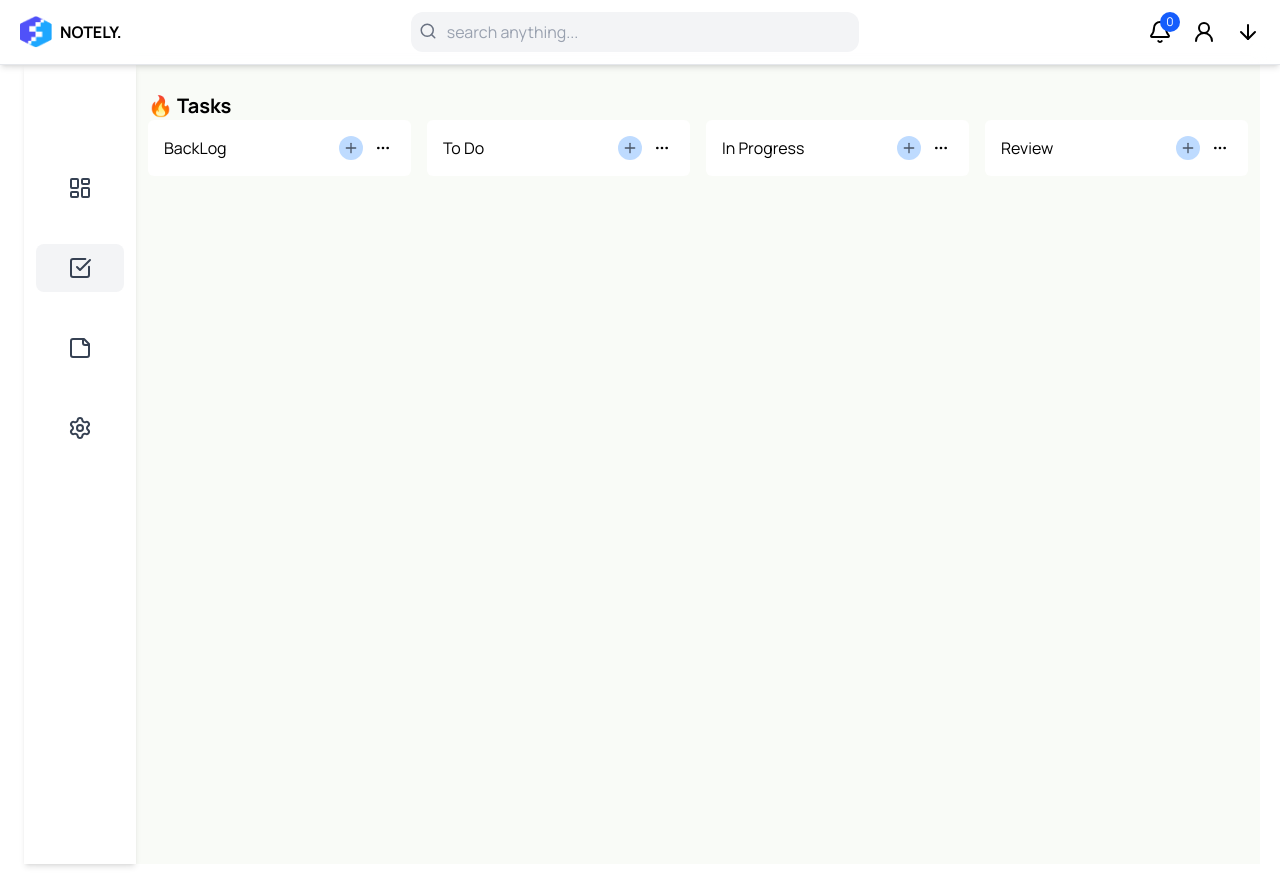
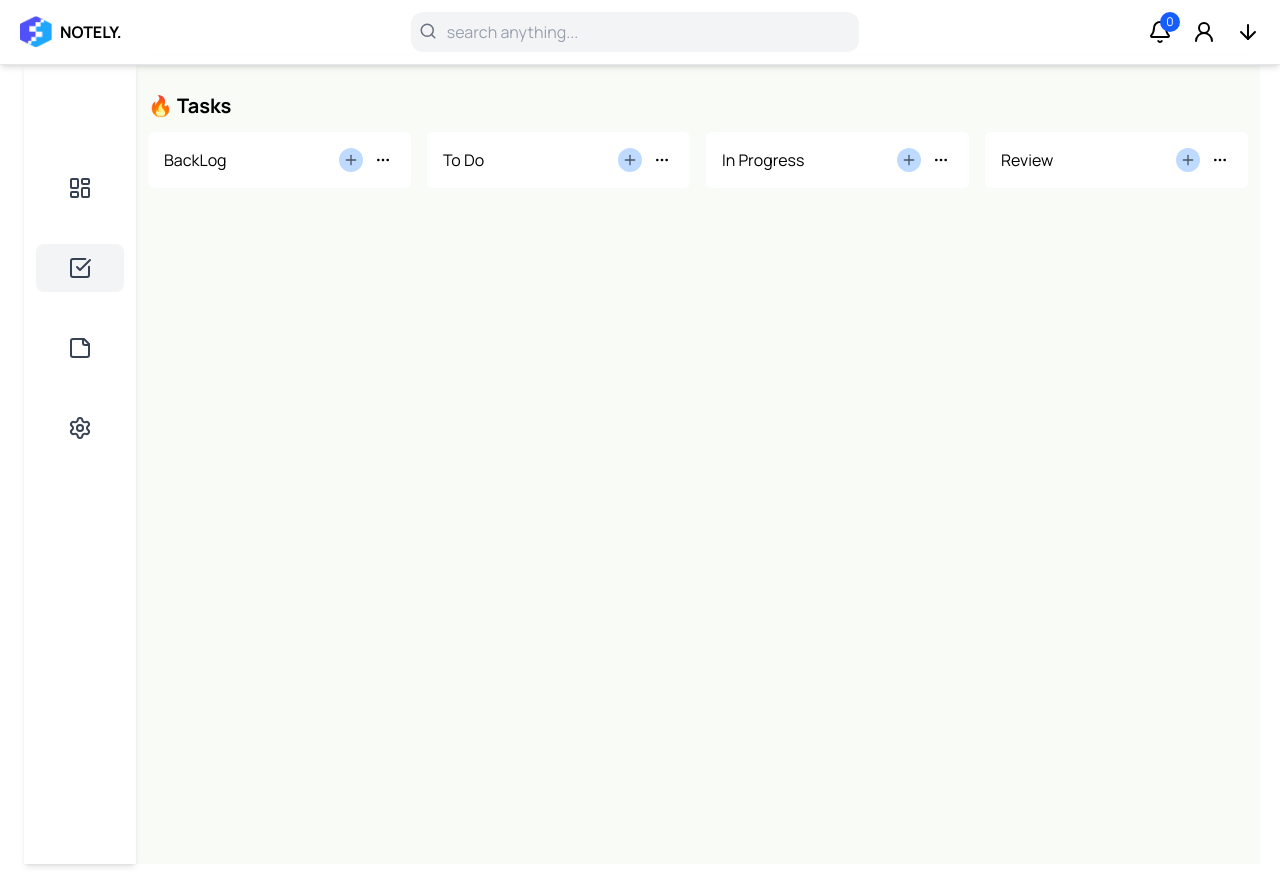
Before and after one commit to LupoNetn/notely, a React (Vite) app: page /tasks in a window 1280 px wide. Built offline with nearby package versions, Linux system fonts and the light colour scheme; a web font is replaced by a local one.

Commit message:
added tasks headers

```diff
--- a/src/components/AppLayout.jsx
+++ b/src/components/AppLayout.jsx
@@ -10,7 +10,7 @@ const AppLayout = () => {
             <SideBar />
         </aside>
 
-        <main className='xl:ml-5 xl:pl-27 lg:ml-20 lg:pl-10 md:ml-19 md:pl-10 px-3 flex-1 bg-primary h-[100vh] pt-7'>
+        <main className='xl:ml-5 xl:pl-27 lg:ml-20 lg:pl-10 md:ml-19 md:pl-10 px-3 flex-1 bg-primary h-[100vh] p-7'>
             <Outlet />
         </main>
     </div>
--- a/src/components/Tasks.jsx
+++ b/src/components/Tasks.jsx
@@ -12,7 +12,7 @@ const Tasks = () => {
   return (
     <>
       <header>
-        <div className="flex">
+        <div className="flex mb-3">
           <h1 className="font-bold text-xl">🔥 Tasks</h1>
         </div>
       </header>
```
